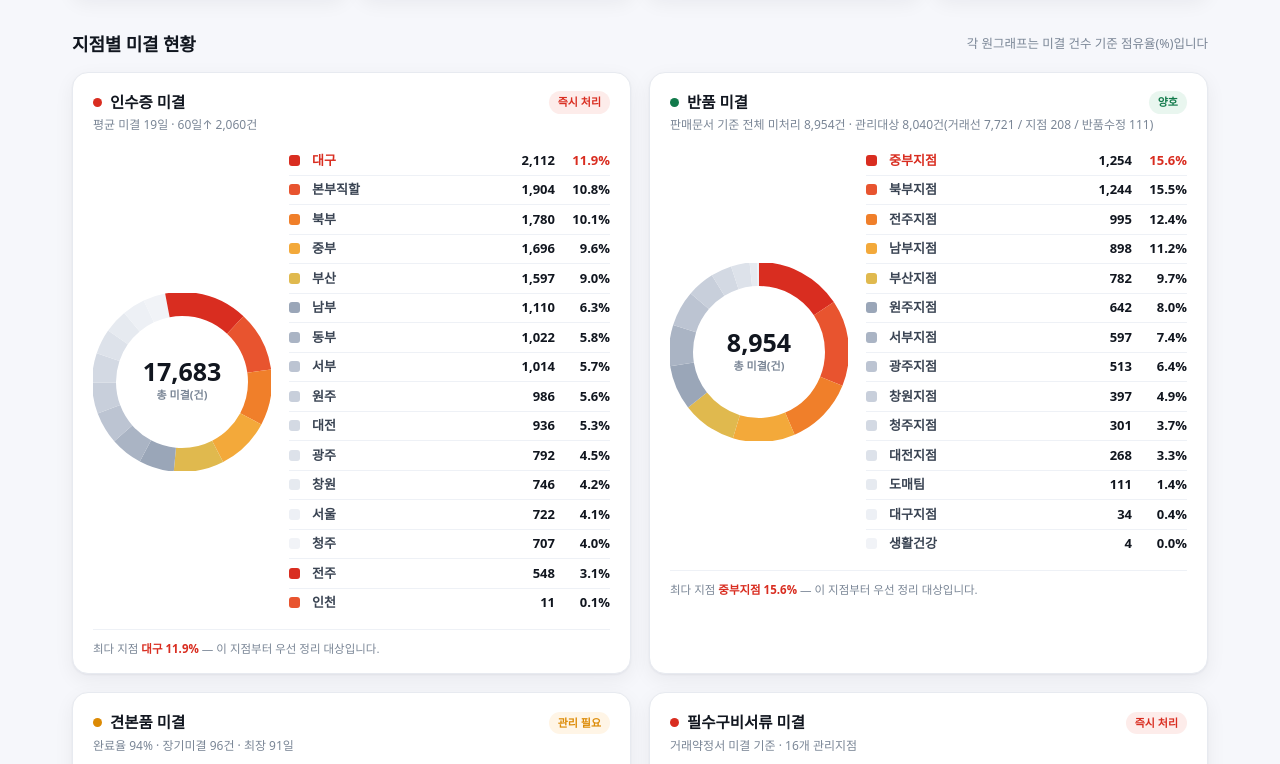
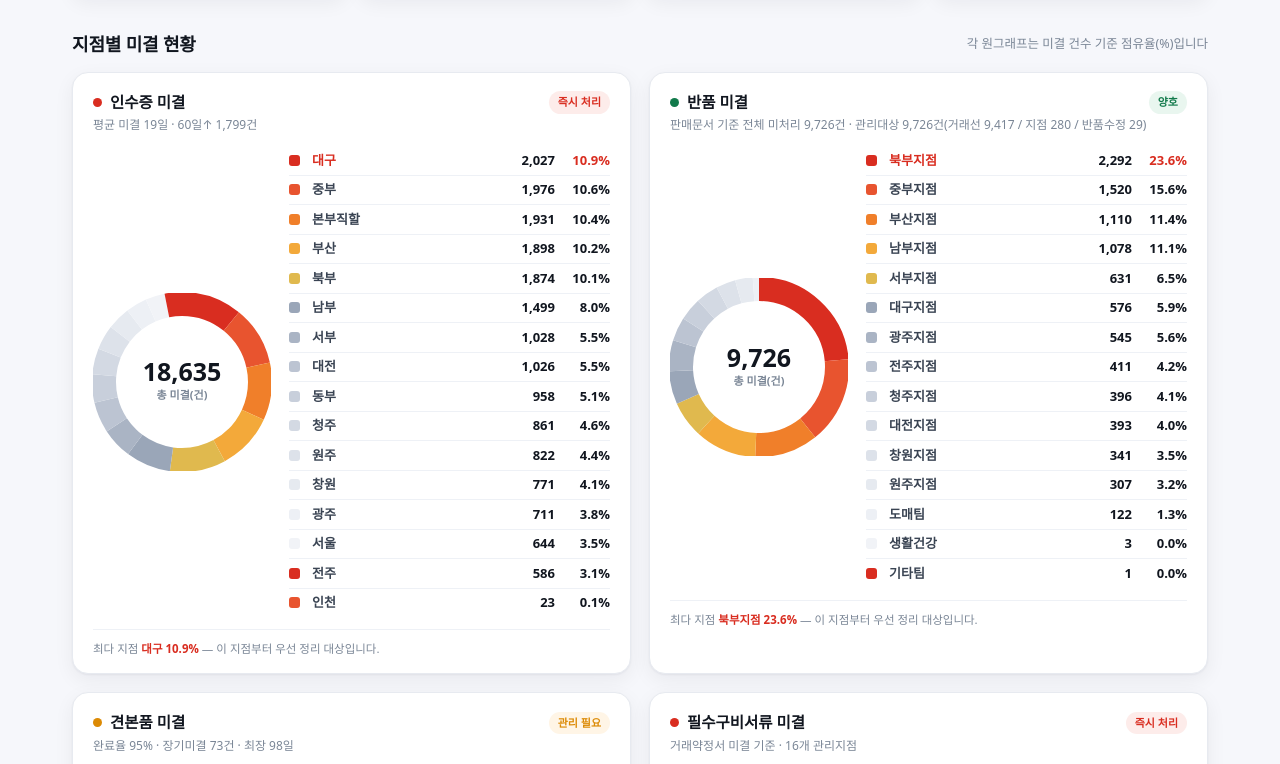
Before and after one commit to zkhlee2-ops/outstanding-issues, a plain HTML site: page index.html in a window 1280 px wide. Shown: the part 334-1098 px from the top of the page. Drawn offline with Linux system fonts and the light colour scheme.

Commit message:
Update index.html

```diff
--- a/index.html
+++ b/index.html
@@ -172,28 +172,28 @@
 <script>
 /* ---------- 결과값(집계) : 원본 대시보드 결과만 반영, 원시데이터 미포함 ---------- */
 /*__GEN_START__ 자동 생성 구간 (generate_dashboard.py) */
-const META = {"banner": "인수증 60일↑ 2,060건 · 견본품 장기미결 96건"};
+const META = {"banner": "인수증 60일↑ 1,799건 · 견본품 장기미결 73건"};
 const DATA = {
-  receipt:{ title:"인수증 미결", code:"1", total:17683, grade:"양호", accent:"--hi",
-    longNote:"평균 미결 19일 · 60일↑ 2,060건",
-    insight:"평균 19일로 적체가 길고 60일 경과가 2,060건(12%)에 달함.",
+  receipt:{ title:"인수증 미결", code:"1", total:18635, grade:"양호", accent:"--hi",
+    longNote:"평균 미결 19일 · 60일↑ 1,799건",
+    insight:"평균 19일로 적체가 길고 60일 경과가 1,799건(10%)에 달함.",
     action:"60일 이상 경과 건부터 인수증 회수·시스템 등록을 우선 마감.",
-    items:[["대구",2112],["본부직할",1904],["북부",1780],["중부",1696],["부산",1597],["남부",1110],["동부",1022],["서부",1014],["원주",986],["대전",936],["광주",792],["창원",746],["서울",722],["청주",707],["전주",548],["인천",11]] },
-  return:{ title:"반품 미결", code:"2", total:8954, grade:"즉시 처리", accent:"--ok",
-    longNote:"판매문서 기준 전체 미처리 8,954건 · 관리대상 8,040건(거래선 7,721 / 지점 208 / 반품수정 111)",
-    insight:"전체 반품 미결은 판매문서 기준 8,954건. 관리대상 8,040건 중 최다 중부지점 1,254건(15.6%).",
+    items:[["대구",2027],["중부",1976],["본부직할",1931],["부산",1898],["북부",1874],["남부",1499],["서부",1028],["대전",1026],["동부",958],["청주",861],["원주",822],["창원",771],["광주",711],["서울",644],["전주",586],["인천",23]] },
+  return:{ title:"반품 미결", code:"2", total:9726, grade:"즉시 처리", accent:"--ok",
+    longNote:"판매문서 기준 전체 미처리 9,726건 · 관리대상 9,726건(거래선 9,417 / 지점 280 / 반품수정 29)",
+    insight:"전체 반품 미결은 판매문서 기준 9,726건. 관리대상 9,726건 중 최다 북부지점 2,292건(23.6%).",
     action:"원자료 전체 미처리 규모를 기준으로 관리하되, 거래선·지점·반품수정 관리대상을 우선 마감.",
-    items:[["중부지점",1254],["북부지점",1244],["전주지점",995],["남부지점",898],["부산지점",782],["원주지점",642],["서부지점",597],["광주지점",513],["창원지점",397],["청주지점",301],["대전지점",268],["도매팀",111],["대구지점",34],["생활건강",4]] },
-  sample:{ title:"견본품 미결", code:"3", total:283, grade:"관리 필요", accent:"--mid",
-    longNote:"완료율 94% · 장기미결 96건 · 최장 91일",
-    insight:"완료율 94%이나 장기미결 96건(34%)·최장 91일이 부담. 특정 지점 적체.",
+    items:[["북부지점",2292],["중부지점",1520],["부산지점",1110],["남부지점",1078],["서부지점",631],["대구지점",576],["광주지점",545],["전주지점",411],["청주지점",396],["대전지점",393],["창원지점",341],["원주지점",307],["도매팀",122],["생활건강",3],["기타팀",1]] },
+  sample:{ title:"견본품 미결", code:"3", total:248, grade:"양호", accent:"--mid",
+    longNote:"완료율 95% · 장기미결 73건 · 최장 98일",
+    insight:"완료율 95%이나 장기미결 73건(29%)·최장 98일이 부담. 특정 지점 적체.",
     action:"90일 이상 장기 건을 지점별로 회수·완료 처리해 잔량 감축.",
-    items:[["전주지점",66],["부산지점",58],["광주지점",48],["대구지점",18],["남부지점",16],["원주지점",13],["중부지점",13],["서부지점",11],["대전지점",11],["창원지점",10],["북부지점",10],["청주지점",9]] },
-  docs:{ title:"필수구비서류 미결", code:"4", total:531, grade:"즉시 처리", accent:"--hi",
+    items:[["대전지점",59],["광주지점",48],["전주지점",37],["부산지점",29],["중부지점",25],["서부지점",14],["원주지점",10],["북부지점",10],["남부지점",8],["청주지점",4],["대구지점",3],["창원지점",1]] },
+  docs:{ title:"필수구비서류 미결", code:"4", total:517, grade:"즉시 처리", accent:"--hi",
     longNote:"거래약정서 미결 기준 · 16개 관리지점",
-    insight:"북부지점 74건, 중부지점 63건, 남부지점 41건 순으로 거래약정서 미체결이 집중됨.",
+    insight:"북부지점 76건, 중부지점 64건, 남부지점 41건 순으로 거래약정서 미체결이 집중됨.",
     action:"미체결 거래선 대상 약정 체결을 지점별로 일괄 완료.",
-    items:[["북부지점",74],["중부지점",63],["남부지점",41],["부산지점",36],["서부지점",35],["대구지점",30],["생활건강",19],["광주지점",13],["원주지점",13],["청주지점",10],["전주지점",9],["도매팀",7],["대전지점",5],["창원지점",3],["기타팀",173],["채권팀",0]] }
+    items:[["북부지점",76],["중부지점",64],["남부지점",41],["부산지점",36],["대구지점",30],["생활건강",19],["서부지점",18],["광주지점",13],["원주지점",13],["청주지점",10],["전주지점",9],["도매팀",7],["대전지점",5],["창원지점",3],["기타팀",173],["채권팀",0]] }
 };
 /*__GEN_END__*/
 
```
